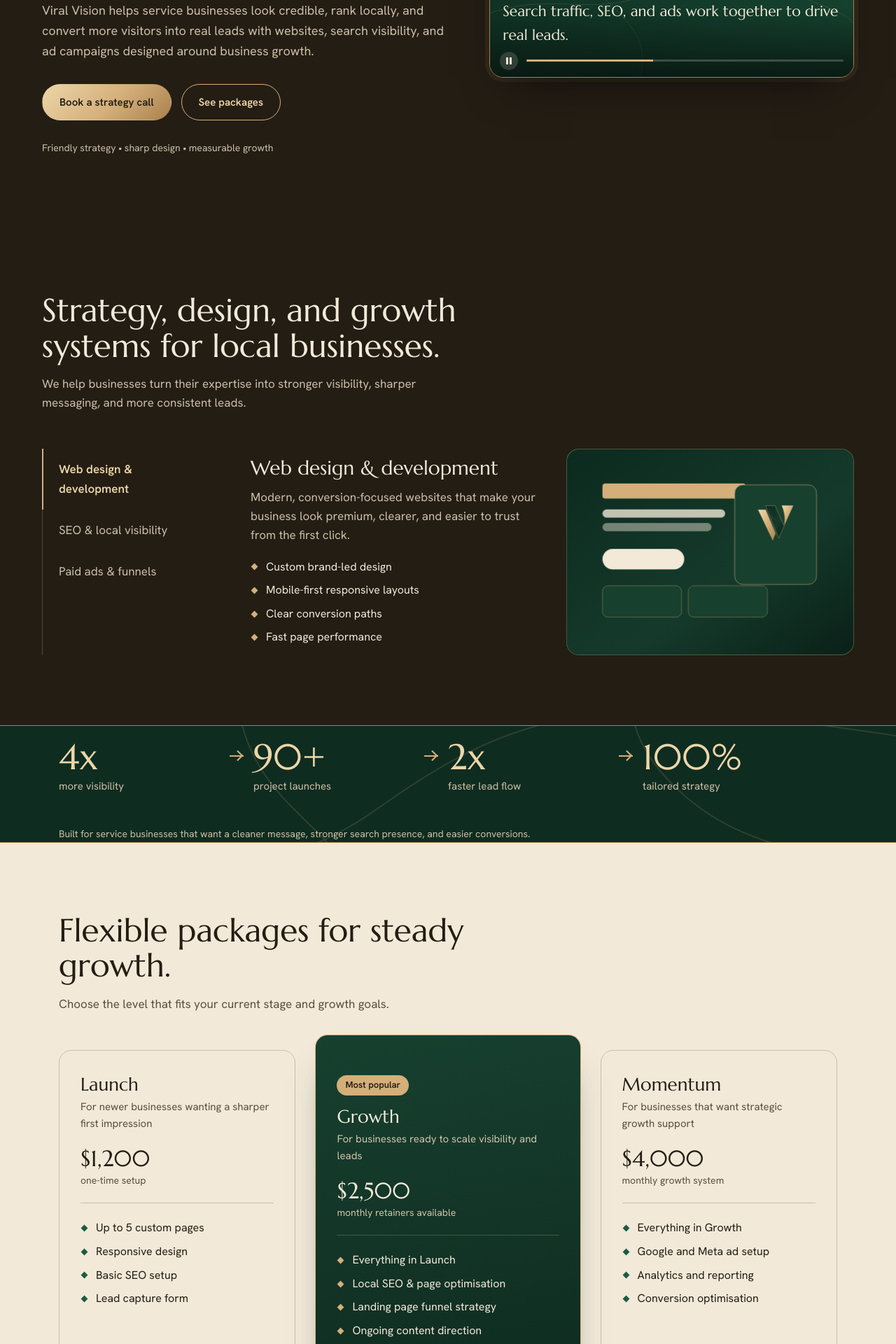
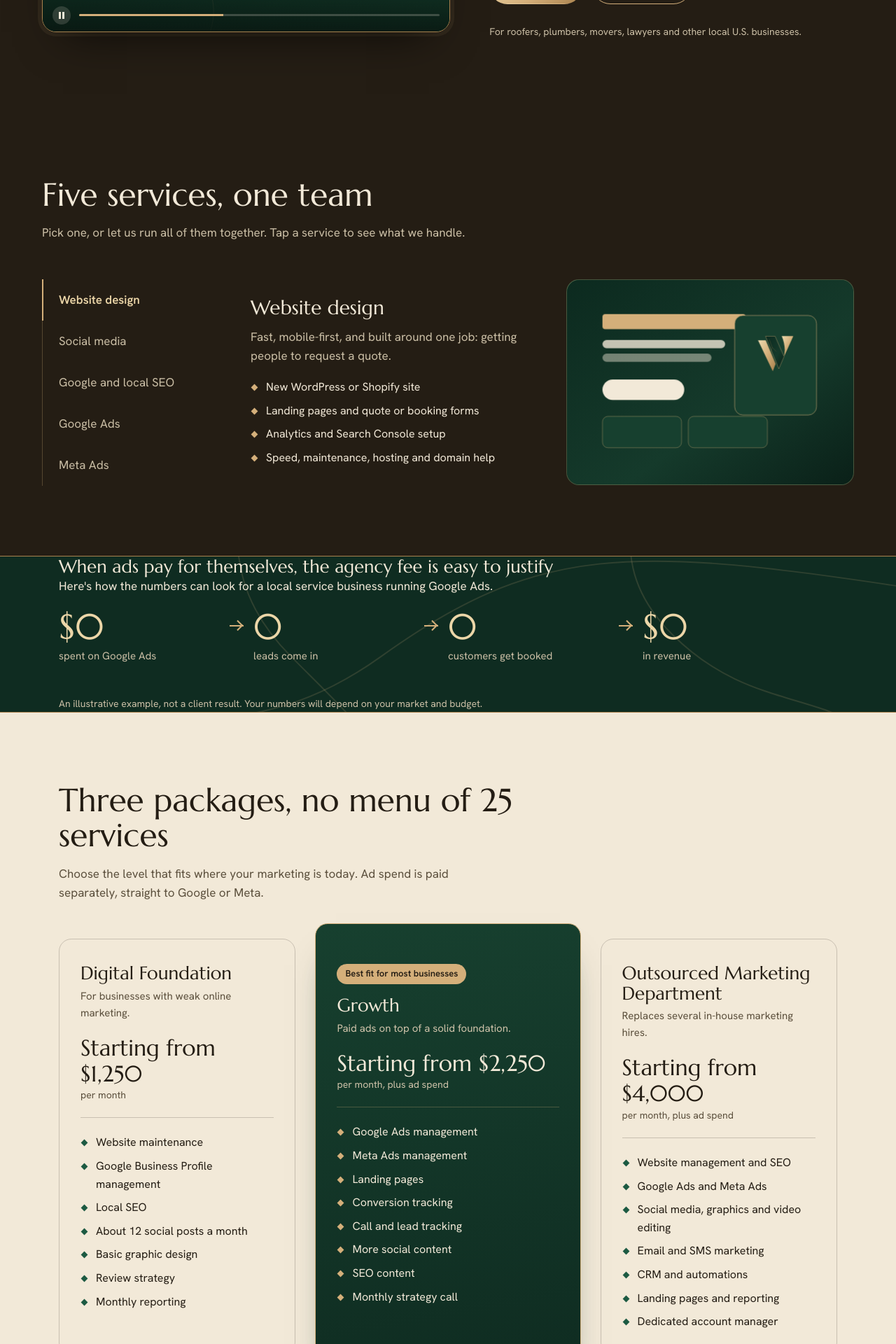
Before and after one commit to masrifadel/viral-vision, a Next.js app: page / in a window 1280 px wide. Shown: the part 400-2320 px from the top of the page at 70% size. Built offline with nearby package versions, Linux system fonts and the light colour scheme.

Commit message:
Match published Viral Vision landing page

```diff
--- a/app/globals.css
+++ b/app/globals.css
@@ -274,6 +274,14 @@
 .hero h1 {
   font-size: clamp(38px, 5vw, 62px);
   margin-bottom: 22px;
+}
+
+.hero-copy {
+  order: 2;
+}
+
+.hero .vid {
+  order: 1;
 }
 
 .hero .lead {
@@ -1053,6 +1061,11 @@
     padding-bottom: 72px;
   }
 
+  .hero-copy,
+  .hero .vid {
+    order: initial;
+  }
+
   .svc {
     grid-template-columns: 1fr;
     gap: 28px;
--- a/components/ContactSection.tsx
+++ b/components/ContactSection.tsx
@@ -3,12 +3,10 @@
     <section className="contact sec" id="contact">
       <div className="wrap cgrid">
         <div>
-          <h2>
-            Ready to make your business easier to find and easier to trust?
-          </h2>
+          <h2>Tell us about your business</h2>
           <p className="sub">
-            Tell us what you want to improve — your website, SEO, paid ads, or
-            overall lead flow. We’ll map out the next step.
+            Share what you do and where you work. We&apos;ll reply with a plan
+            that fits your goals and budget.
           </p>
         </div>
 
@@ -23,11 +21,15 @@
             </label>
             <label>
               Business name
-              <input type="text" name="business" placeholder="Business name" />
+              <input type="text" name="business" required autoComplete="organization" />
             </label>
           </div>
 
           <div className="tworow">
+            <label>
+              Phone
+              <input type="tel" name="phone" autoComplete="tel" />
+            </label>
             <label>
               Email
               <input
@@ -38,27 +40,26 @@
               />
             </label>
             <label>
-              Service needed
+              What do you need?
               <select name="service">
-                <option value="Website">Website</option>
-                <option value="SEO">SEO</option>
-                <option value="Paid ads">Paid ads</option>
-                <option value="Full growth system">Full growth system</option>
+                <option>A new website</option>
+                <option>Local SEO</option>
+                <option>Social media</option>
+                <option>Google or Meta Ads</option>
+                <option>Full marketing package</option>
               </select>
             </label>
           </div>
 
           <label>
-            Project details
+            Anything else we should know?
             <textarea
               name="message"
-              placeholder="Tell us about your goals, timeline, and current challenges."
-              required
             />
           </label>
 
           <button className="btn solid" type="submit">
-            Send enquiry
+            Send message
           </button>
         </form>
         <br />
@@ -66,10 +67,13 @@
 
       <footer>
         <div className="wrap">
-          <span>© 2026 Viral Vision</span>
-          <span>
-            Helping local businesses grow with clarity and consistency.
-          </span>
+          <a className="brand" href="#top" aria-label="Viral Vision home">
+            <svg viewBox="0 0 100 100" aria-hidden="true">
+              <use href="#vmark" />
+            </svg>
+            <span>VIRAL VISION</span>
+          </a>
+          <span>From Vision to Viral</span>
         </div>
       </footer>
     </section>
--- a/components/Hero.tsx
+++ b/components/Hero.tsx
@@ -123,23 +123,23 @@
 
       <section className="wrap hero" id="top" aria-label="Introduction">
         <div className="hero-copy">
-          <h1>
-            Websites, SEO and ads built to turn attention into local revenue.
-          </h1>
+          <h1>More calls for your local business</h1>
           <p className="lead">
-            Viral Vision helps service businesses look credible, rank locally,
-            and convert more visitors into real leads with websites, search
-            visibility, and ad campaigns designed around business growth.
+            Viral Vision builds your website, gets you found on Google, and
+            runs your social media and ad campaigns, all from one team.
           </p>
           <div className="row">
             <a className="btn solid" href="#contact">
-              Book a strategy call
+              Get in touch
             </a>
             <a className="btn" href="#packages">
               See packages
             </a>
           </div>
-          <small>Friendly strategy • sharp design • measurable growth</small>
+          <small>
+            For roofers, plumbers, movers, lawyers and other local U.S.
+            businesses.
+          </small>
         </div>
 
         <div className="vid" id="vid">
--- a/components/MathBand.tsx
+++ b/components/MathBand.tsx
@@ -1,14 +1,19 @@
 const metrics = [
-  { value: "4x", label: "more visibility" },
-  { value: "90+", label: "project launches" },
-  { value: "2x", label: "faster lead flow" },
-  { value: "100%", label: "tailored strategy" },
+  { value: "$0", label: "spent on Google Ads" },
+  { value: "0", label: "leads come in" },
+  { value: "0", label: "customers get booked" },
+  { value: "$0", label: "in revenue" },
 ];
 
 export function MathBand() {
   return (
     <section className="math" aria-label="Performance metrics">
       <div className="wrap">
+        <h2>When ads pay for themselves, the agency fee is easy to justify</h2>
+        <p className="sub">
+          Here&apos;s how the numbers can look for a local service business
+          running Google Ads.
+        </p>
         <div className="flow">
           {metrics.map((metric) => (
             <div className="step" key={metric.label}>
@@ -18,8 +23,8 @@
           ))}
         </div>
         <p className="fine">
-          Built for service businesses that want a cleaner message, stronger
-          search presence, and easier conversions.
+          An illustrative example, not a client result. Your numbers will depend
+          on your market and budget.
         </p>
       </div>
     </section>
--- a/components/Packages.tsx
+++ b/components/Packages.tsx
@@ -1,39 +1,49 @@
 const packages = [
   {
-    title: "Launch",
-    subtitle: "For newer businesses wanting a sharper first impression",
-    price: "$1,200",
-    note: "one-time setup",
+    title: "Digital Foundation",
+    subtitle: "For businesses with weak online marketing.",
+    price: "Starting from $1,250",
+    note: "per month",
     items: [
-      "Up to 5 custom pages",
-      "Responsive design",
-      "Basic SEO setup",
-      "Lead capture form",
+      "Website maintenance",
+      "Google Business Profile management",
+      "Local SEO",
+      "About 12 social posts a month",
+      "Basic graphic design",
+      "Review strategy",
+      "Monthly reporting",
     ],
   },
   {
     title: "Growth",
-    subtitle: "For businesses ready to scale visibility and leads",
-    price: "$2,500",
-    note: "monthly retainers available",
+    subtitle: "Paid ads on top of a solid foundation.",
+    price: "Starting from $2,250",
+    note: "per month, plus ad spend",
     items: [
-      "Everything in Launch",
-      "Local SEO & page optimisation",
-      "Landing page funnel strategy",
-      "Ongoing content direction",
+      "Google Ads management",
+      "Meta Ads management",
+      "Landing pages",
+      "Conversion tracking",
+      "Call and lead tracking",
+      "More social content",
+      "SEO content",
+      "Monthly strategy call",
     ],
     featured: true,
   },
   {
-    title: "Momentum",
-    subtitle: "For businesses that want strategic growth support",
-    price: "$4,000",
-    note: "monthly growth system",
+    title: "Outsourced Marketing Department",
+    subtitle: "Replaces several in-house marketing hires.",
+    price: "Starting from $4,000",
+    note: "per month, plus ad spend",
     items: [
-      "Everything in Growth",
-      "Google and Meta ad setup",
-      "Analytics and reporting",
-      "Conversion optimisation",
+      "Website management and SEO",
+      "Google Ads and Meta Ads",
+      "Social media, graphics and video editing",
+      "Email and SMS marketing",
+      "CRM and automations",
+      "Landing pages and reporting",
+      "Dedicated account manager",
     ],
   },
 ];
@@ -42,9 +52,10 @@
   return (
     <section className="paper sec" id="packages">
       <div className="wrap">
-        <h2>Flexible packages for steady growth.</h2>
+        <h2>Three packages, no menu of 25 services</h2>
         <p className="sub">
-          Choose the level that fits your current stage and growth goals.
+          Choose the level that fits where your marketing is today. Ad spend is
+          paid separately, straight to Google or Meta.
         </p>
 
         <div className="packs">
@@ -53,7 +64,9 @@
               key={pkg.title}
               className={`pk ${pkg.featured ? "main" : ""}`}
             >
-              {pkg.featured && <span className="badge">Most popular</span>}
+              {pkg.featured && (
+                <span className="badge">Best fit for most businesses</span>
+              )}
               <h3>{pkg.title}</h3>
               <p className="who">{pkg.subtitle}</p>
               <div className="price">
@@ -71,11 +84,12 @@
 
         <div className="only">
           <p>
-            <b>Need a custom plan?</b> We also build tailored growth systems for
-            multi-location or high-intent service businesses.
+            <b>Just need a website?</b>
+            <br />A one-time website is $2,500. When it is live, you can move to
+            a monthly growth plan to start bringing in traffic and leads.
           </p>
           <a className="btn" href="#contact">
-            Talk to us
+            Ask about a website
           </a>
         </div>
       </div>
--- a/components/Process.tsx
+++ b/components/Process.tsx
@@ -1,38 +1,32 @@
 const process = [
   {
-    title: "Audit",
-    description:
-      "We review your positioning, customer journey, and conversion gaps.",
+    title: "You sign",
+    description: "We agree on scope and start date.",
   },
   {
-    title: "Plan",
-    description:
-      "We shape the message, site structure, and acquisition strategy around your goals.",
+    title: "You share your info",
+    description: "A short questionnaire, plus your logo and photos.",
   },
   {
-    title: "Build",
-    description:
-      "We design and develop a site that looks credible and works hard for enquiries.",
+    title: "We design",
+    description: "Our designers build your pages.",
   },
   {
-    title: "Optimise",
-    description:
-      "We refine SEO, ad targeting, and page flow to improve lead quality and volume.",
+    title: "You review",
+    description: "Send changes and we revise.",
   },
   {
-    title: "Grow",
-    description:
-      "We keep the system moving with reporting, updates, and strategic improvements.",
+    title: "We test and launch",
+    description: "Your site goes live and traffic work begins.",
   },
 ];
 
 export function Process() {
   return (
     <section className="wrap sec" id="process">
-      <h2>A simple process built around momentum.</h2>
+      <h2>How a new website comes together</h2>
       <p className="sub">
-        From clarity to conversion, every step is designed to keep the growth
-        engine moving.
+        A simple, repeatable process, so you always know what happens next.
       </p>
 
       <ol className="steps">
--- a/components/Services.tsx
+++ b/components/Services.tsx
@@ -5,38 +5,62 @@
 const services = [
   {
     id: "websites",
-    title: "Web design & development",
+    title: "Website design",
     description:
-      "Modern, conversion-focused websites that make your business look premium, clearer, and easier to trust from the first click.",
+      "Fast, mobile-first, and built around one job: getting people to request a quote.",
     bullets: [
-      "Custom brand-led design",
-      "Mobile-first responsive layouts",
-      "Clear conversion paths",
-      "Fast page performance",
+      "New WordPress or Shopify site",
+      "Landing pages and quote or booking forms",
+      "Analytics and Search Console setup",
+      "Speed, maintenance, hosting and domain help",
     ],
   },
   {
-    id: "seo",
-    title: "SEO & local visibility",
+    id: "social",
+    title: "Social media",
     description:
-      "Search strategy that targets the people actively looking for your service so you show up where it matters most.",
+      "Instagram and Facebook, with TikTok added when it fits. You send raw photos and video; we turn them into polished posts.",
     bullets: [
-      "Local SEO optimisation",
-      "Google Business Profile guidance",
-      "Service-page structure",
-      "Ongoing keyword growth",
+      "Content calendar, captions and hashtags",
+      "Graphic design, Reels and Stories",
+      "Scheduling and comment monitoring",
+      "Monthly analytics",
     ],
   },
   {
-    id: "ads",
-    title: "Paid ads & funnels",
+    id: "local-seo",
+    title: "Google and local SEO",
     description:
-      "Campaigns built to create steady lead flow without wasting spend, with landing pages that turn traffic into enquiries.",
+      'When someone searches "plumber near me", we make sure it is your listing and your pages they find.',
     bullets: [
-      "Meta and Google campaigns",
-      "Landing page testing",
-      "Lead tracking & quality control",
-      "Ad creative strategy",
+      "Google Business Profile optimization",
+      "Location and service pages, on-page SEO",
+      "Citations, reviews strategy and backlinks",
+      "Rank tracking and monthly reports",
+    ],
+  },
+  {
+    id: "google-ads",
+    title: "Google Ads",
+    description:
+      "Every dollar is tracked to a call or a form, so you can see what your ad spend brings back.",
+    bullets: [
+      "Keyword research and campaign builds",
+      "Ad copy, negative keywords, local targeting",
+      "Conversion and call tracking",
+      "Landing pages, A/B tests and reporting",
+    ],
+  },
+  {
+    id: "meta-ads",
+    title: "Meta Ads",
+    description:
+      "Facebook and Instagram ads that find the people most likely to need you, then follow up with the ones who did not call yet.",
+    bullets: [
+      "Audience targeting and retargeting",
+      "Creative, video ads and lead forms",
+      "Pixel and Conversions API setup",
+      "Testing and ongoing optimization",
     ],
   },
 ];
@@ -46,10 +70,10 @@
 
   return (
     <section className="wrap sec" id="services">
-      <h2>Strategy, design, and growth systems for local businesses.</h2>
+      <h2>Five services, one team</h2>
       <p className="sub">
-        We help businesses turn their expertise into stronger visibility,
-        sharper messaging, and more consistent leads.
+        Pick one, or let us run all of them together. Tap a service to see what
+        we handle.
       </p>
 
       <div className="svc">
```
